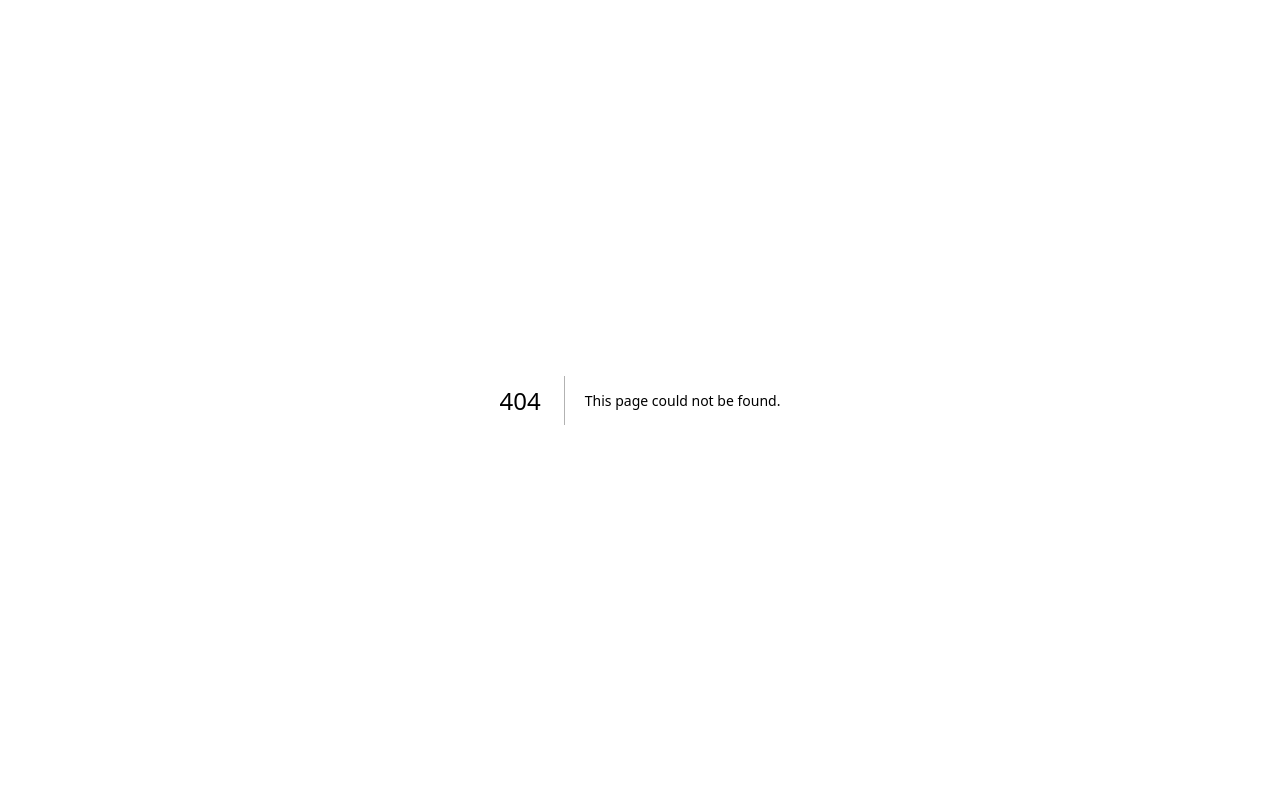
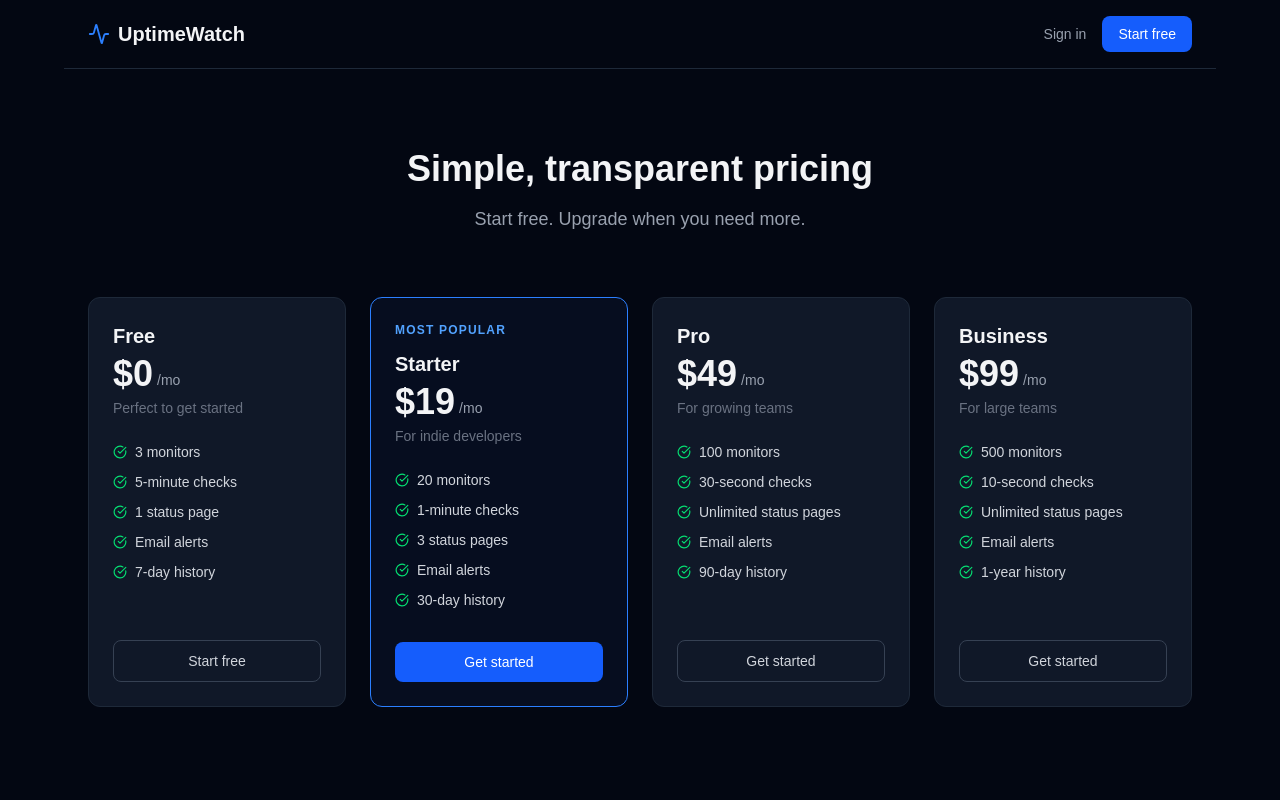
Before and after one commit to Akhilesh-Varute/uptimewtach, a Next.js app: page /pricing in a window 1280 px wide. Before the commit this address had no page. Shown: the top 800 px of the page. Built offline with nearby package versions, Linux system fonts and the light colour scheme; no server answers.

Commit message:
Add pricing page with plans and FAQ

```diff
--- /dev/null
+++ b/src/app/pricing/page.tsx
@@ -0,0 +1,184 @@
+import Link from "next/link";
+import { auth } from "@clerk/nextjs/server";
+import { Activity, CheckCircle } from "lucide-react";
+
+const plans = [
+  {
+    name: "Free",
+    price: "$0",
+    period: "/mo",
+    desc: "Perfect to get started",
+    features: [
+      "3 monitors",
+      "5-minute checks",
+      "1 status page",
+      "Email alerts",
+      "7-day history",
+    ],
+    cta: "Start free",
+    href: "/sign-up",
+    highlight: false,
+  },
+  {
+    name: "Starter",
+    price: "$19",
+    period: "/mo",
+    desc: "For indie developers",
+    features: [
+      "20 monitors",
+      "1-minute checks",
+      "3 status pages",
+      "Email alerts",
+      "30-day history",
+    ],
+    cta: "Get started",
+    href: "/sign-up",
+    highlight: true,
+  },
+  {
+    name: "Pro",
+    price: "$49",
+    period: "/mo",
+    desc: "For growing teams",
+    features: [
+      "100 monitors",
+      "30-second checks",
+      "Unlimited status pages",
+      "Email alerts",
+      "90-day history",
+    ],
+    cta: "Get started",
+    href: "/sign-up",
+    highlight: false,
+  },
+  {
+    name: "Business",
+    price: "$99",
+    period: "/mo",
+    desc: "For large teams",
+    features: [
+      "500 monitors",
+      "10-second checks",
+      "Unlimited status pages",
+      "Email alerts",
+      "1-year history",
+    ],
+    cta: "Get started",
+    href: "/sign-up",
+    highlight: false,
+  },
+];
+
+const faqs = [
+  {
+    q: "Can I cancel anytime?",
+    a: "Yes. Cancel anytime from your account — no questions asked, no lock-in.",
+  },
+  {
+    q: "What happens when I hit my monitor limit?",
+    a: "You'll see a warning and won't be able to add more monitors until you upgrade or delete existing ones.",
+  },
+  {
+    q: "How do email alerts work?",
+    a: "When a monitor goes down we send you an email instantly. When it recovers, you get another email.",
+  },
+  {
+    q: "Is there a free trial?",
+    a: "The Free plan is free forever — no credit card required. Upgrade only when you need more.",
+  },
+  {
+    q: "What payment methods do you accept?",
+    a: "Credit/debit cards and PayPal via Lemon Squeezy. Secure checkout, no card details stored by us.",
+  },
+];
+
+export default async function PricingPage() {
+  const { userId } = await auth();
+
+  return (
+    <div className="min-h-screen bg-gray-950 text-gray-100">
+      {/* Nav */}
+      <nav className="border-b border-gray-800 px-6 py-4 flex items-center justify-between max-w-6xl mx-auto">
+        <Link href="/" className="flex items-center gap-2 font-bold text-xl">
+          <Activity className="text-blue-500" size={22} />
+          UptimeWatch
+        </Link>
+        <div className="flex items-center gap-4">
+          {userId ? (
+            <Link href="/dashboard" className="bg-blue-600 hover:bg-blue-500 text-white px-4 py-2 rounded-lg text-sm font-medium">
+              Dashboard
+            </Link>
+          ) : (
+            <>
+              <Link href="/sign-in" className="text-gray-400 hover:text-white text-sm">Sign in</Link>
+              <Link href="/sign-up" className="bg-blue-600 hover:bg-blue-500 text-white px-4 py-2 rounded-lg text-sm font-medium">
+                Start free
+              </Link>
+            </>
+          )}
+        </div>
+      </nav>
+
+      <div className="max-w-6xl mx-auto px-6 py-20">
+        {/* Header */}
+        <div className="text-center mb-16">
+          <h1 className="text-4xl font-bold mb-4">Simple, transparent pricing</h1>
+          <p className="text-gray-400 text-lg">Start free. Upgrade when you need more.</p>
+        </div>
+
+        {/* Plans */}
+        <div className="grid grid-cols-1 md:grid-cols-2 lg:grid-cols-4 gap-6 mb-24">
+          {plans.map((p) => (
+            <div key={p.name} className={`rounded-xl p-6 border flex flex-col ${p.highlight ? "border-blue-500 bg-blue-950/20" : "border-gray-800 bg-gray-900"}`}>
+              {p.highlight && (
+                <div className="text-blue-400 text-xs font-semibold mb-3 uppercase tracking-widest">Most popular</div>
+              )}
+              <div className="text-xl font-bold mb-1">{p.name}</div>
+              <div className="flex items-end gap-1 mb-1">
+                <span className="text-4xl font-bold">{p.price}</span>
+                <span className="text-gray-400 text-sm mb-1">{p.period}</span>
+              </div>
+              <div className="text-gray-500 text-sm mb-6">{p.desc}</div>
+              <ul className="space-y-2.5 mb-8 flex-1">
+                {p.features.map((f) => (
+                  <li key={f} className="flex items-center gap-2 text-sm text-gray-300">
+                    <CheckCircle size={14} className="text-green-400 shrink-0" />
+                    {f}
+                  </li>
+                ))}
+              </ul>
+              <Link
+                href={p.href}
+                className={`block text-center py-2.5 rounded-lg font-medium text-sm ${p.highlight ? "bg-blue-600 hover:bg-blue-500 text-white" : "border border-gray-700 hover:border-gray-500 text-gray-300"}`}
+              >
+                {p.cta}
+              </Link>
+            </div>
+          ))}
+        </div>
+
+        {/* FAQ */}
+        <div className="max-w-2xl mx-auto">
+          <h2 className="text-2xl font-bold text-center mb-10">Frequently asked questions</h2>
+          <div className="space-y-6">
+            {faqs.map((f) => (
+              <div key={f.q} className="border-b border-gray-800 pb-6">
+                <div className="font-semibold mb-2">{f.q}</div>
+                <div className="text-gray-400 text-sm">{f.a}</div>
+              </div>
+            ))}
+          </div>
+        </div>
+
+        {/* CTA */}
+        <div className="text-center mt-20">
+          <h2 className="text-2xl font-bold mb-4">Ready to get started?</h2>
+          <p className="text-gray-400 mb-8">Join developers and teams who trust UptimeWatch to monitor their sites.</p>
+          <Link href="/sign-up" className="bg-blue-600 hover:bg-blue-500 text-white px-8 py-3 rounded-lg font-semibold text-lg">
+            Start free — no credit card required
+          </Link>
+        </div>
+      </div>
+    </div>
+  );
+}
```
